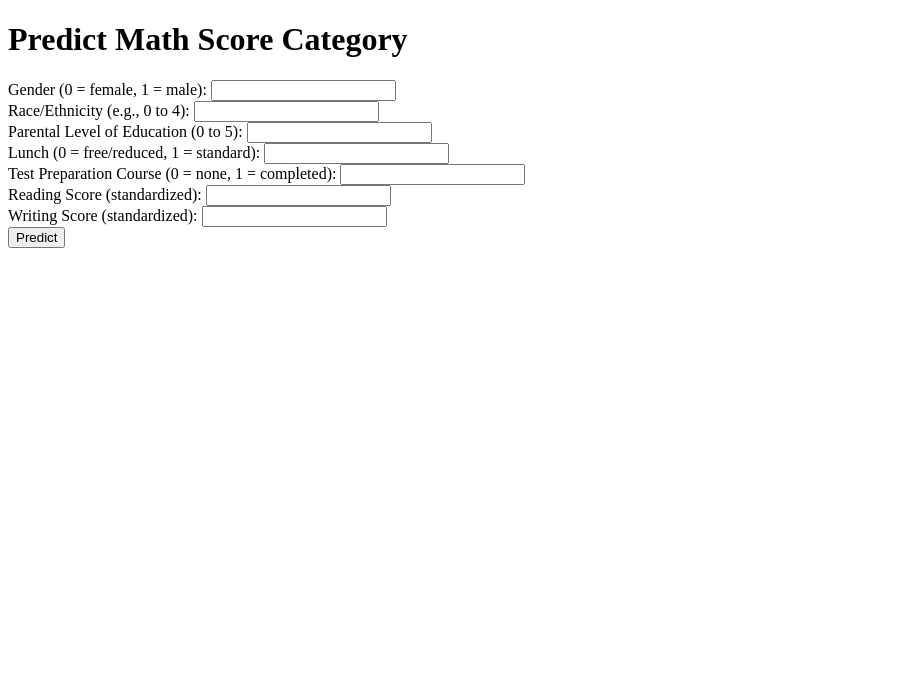
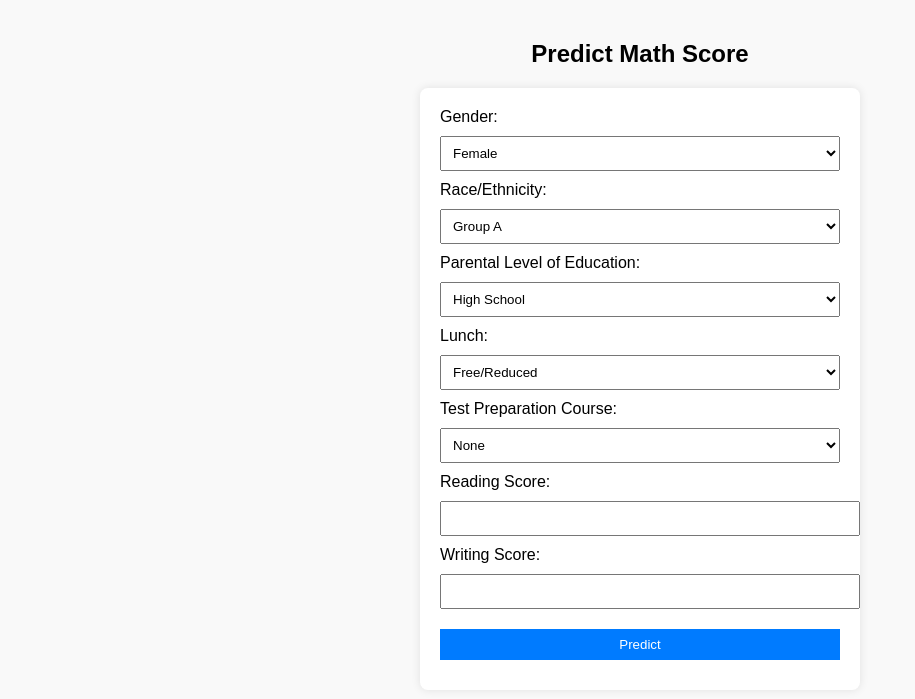
Before and after one commit to keerthan005/Student-web-app, a Flask app: page / in a window 1280 px wide. Shown: the top 699 px of the page, without its empty margins (0-915 px from the left). Run offline with Flask 3, Linux system fonts and the light colour scheme; parts of the project's set-up code (start-up, migrations or seed data) failed here and were passed over.

Commit message:
Update form.html

```diff
--- a/templates/form.html
+++ b/templates/form.html
@@ -1,37 +1,71 @@
 <!DOCTYPE html>
 <html>
 <head>
-    <title>Student Performance Prediction</title>
+    <title>Math Score Prediction</title>
+    <style>
+        body { font-family: Arial, sans-serif; margin: 40px; background: #f9f9f9; }
+        form { background: #fff; padding: 20px; border-radius: 8px; max-width: 400px; margin: auto; box-shadow: 0 0 10px rgba(0,0,0,0.1); }
+        input, select { width: 100%; padding: 8px; margin: 10px 0; }
+        input[type=submit] { background: #007BFF; color: white; border: none; cursor: pointer; }
+        .result { text-align: center; font-weight: bold; margin-top: 20px; }
+    </style>
 </head>
 <body>
-    <h1>Predict Math Score Category</h1>
-    <form method="post">
-        <label>Gender (0 = female, 1 = male):</label>
-        <input type="number" name="gender" required><br>
 
-        <label>Race/Ethnicity (e.g., 0 to 4):</label>
-        <input type="number" name="race_ethnicity" required><br>
+<h2 style="text-align:center;">Predict Math Score</h2>
 
-        <label>Parental Level of Education (0 to 5):</label>
-        <input type="number" name="parental_level_of_education" required><br>
+<form method="POST" action="/">
+    <label>Gender:</label>
+    <select name="gender" required>
+        <option value="0">Female</option>
+        <option value="1">Male</option>
+    </select>
 
-        <label>Lunch (0 = free/reduced, 1 = standard):</label>
-        <input type="number" name="lunch" required><br>
+    <label>Race/Ethnicity:</label>
+    <select name="race_ethnicity" required>
+        <option value="0">Group A</option>
+        <option value="1">Group B</option>
+        <option value="2">Group C</option>
+        <option value="3">Group D</option>
+        <option value="4">Group E</option>
+    </select>
 
-        <label>Test Preparation Course (0 = none, 1 = completed):</label>
-        <input type="number" name="test_preparation_course" required><br>
+    <label>Parental Level of Education:</label>
+    <select name="parental_level_of_education" required>
+        <option value="0">High School</option>
+        <option value="1">Some High School</option>
+        <option value="2">Associate's Degree</option>
+        <option value="3">Bachelor's Degree</option>
+        <option value="4">Master's Degree</option>
+        <option value="5">Some College</option>
+    </select>
 
-        <label>Reading Score (standardized):</label>
-        <input type="number" step="0.01" name="reading_score" required><br>
+    <label>Lunch:</label>
+    <select name="lunch" required>
+        <option value="0">Free/Reduced</option>
+        <option value="1">Standard</option>
+    </select>
 
-        <label>Writing Score (standardized):</label>
-        <input type="number" step="0.01" name="writing_score" required><br>
+    <label>Test Preparation Course:</label>
+    <select name="test_preparation_course" required>
+        <option value="0">None</option>
+        <option value="1">Completed</option>
+    </select>
 
-        <button type="submit">Predict</button>
-    </form>
+    <label>Reading Score:</label>
+    <input type="number" name="reading_score" min="0" max="100" required>
 
-    {% if prediction %}
-        <h2>Predicted Math Score Category: {{ prediction }}</h2>
-    {% endif %}
+    <label>Writing Score:</label>
+    <input type="number" name="writing_score" min="0" max="100" required>
+
+    <input type="submit" value="Predict">
+</form>
+
+{% if prediction is not none %}
+    <div class="result">
+        Predicted Math Score: {{ prediction }}
+    </div>
+{% endif %}
+
 </body>
 </html>
```
